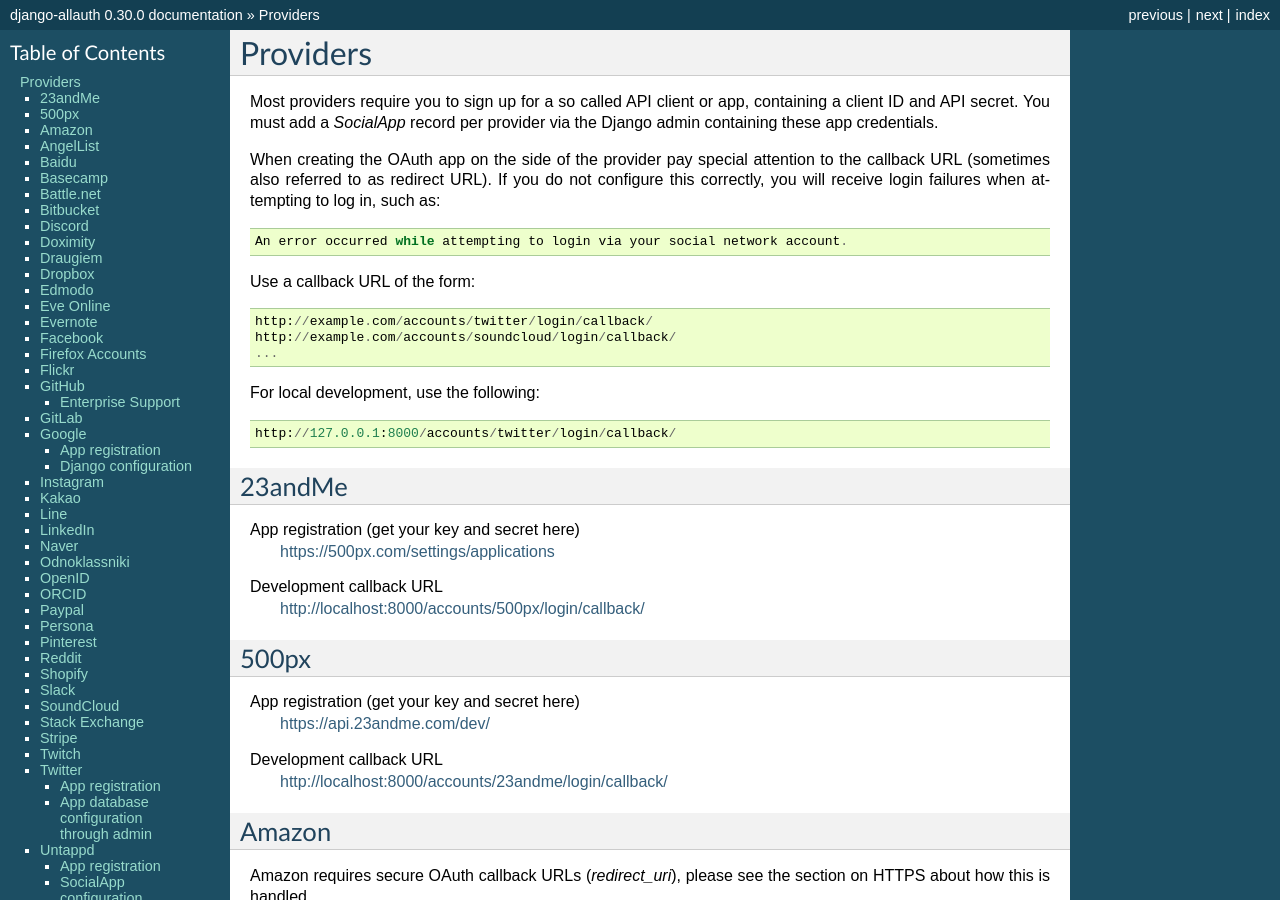
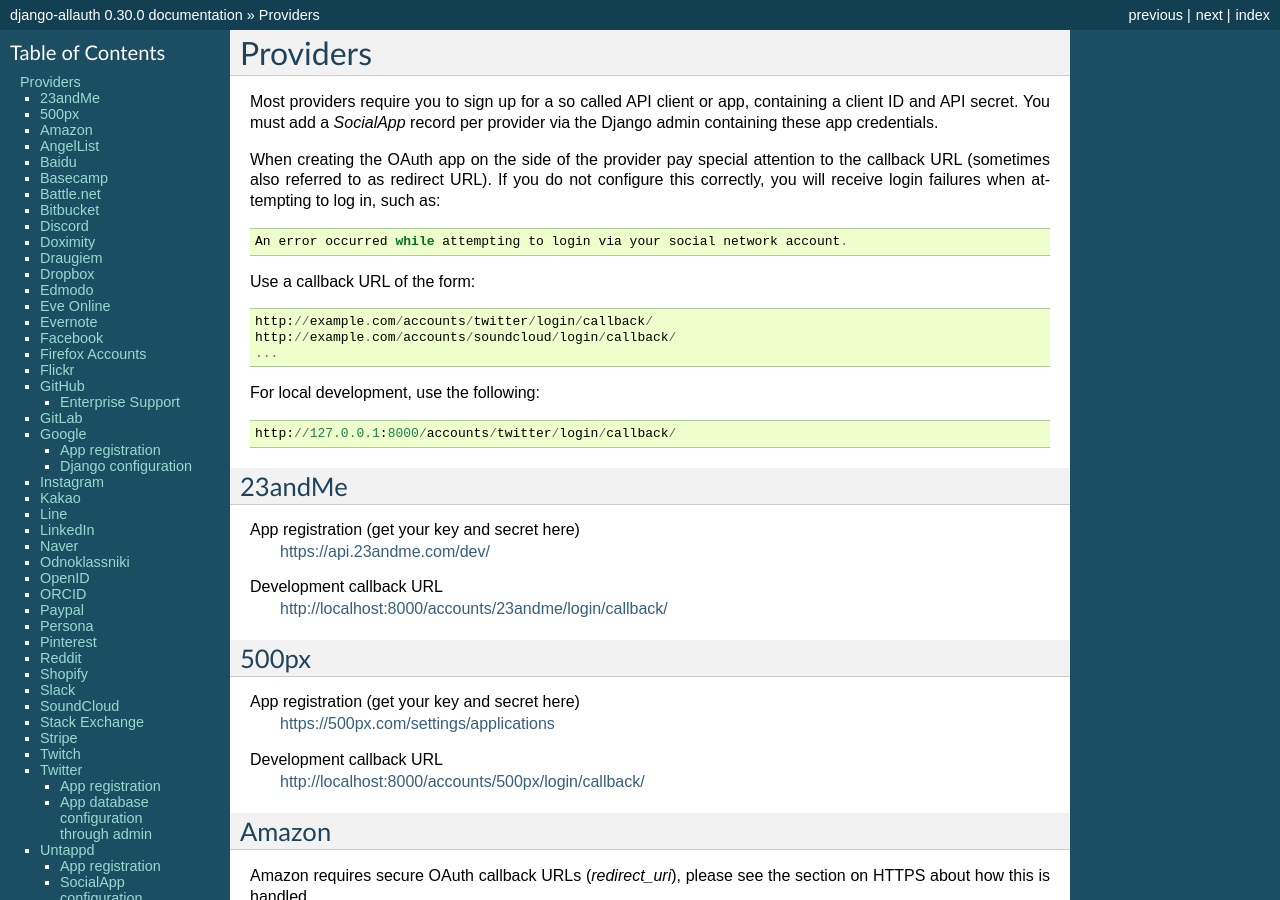
Before and after one commit to pennersr/django-allauth, a Sphinx documentation site: the page built from docs/providers.rst, in a window 1280 px wide and 900 px high. Built offline with Sphinx 7.4.7, drawn with Linux system fonts in a browser that asks for light colours.

```diff
--- a/docs/providers.rst
+++ b/docs/providers.rst
@@ -28,20 +28,20 @@ For local development, use the following::
 -------
 
 App registration (get your key and secret here)
-    https://500px.com/settings/applications
+    https://api.23andme.com/dev/
 
 Development callback URL
-    http://localhost:8000/accounts/500px/login/callback/
+    http://localhost:8000/accounts/23andme/login/callback/
 
 
 500px
 -------
 
 App registration (get your key and secret here)
-    https://api.23andme.com/dev/
+    https://500px.com/settings/applications
 
 Development callback URL
-    http://localhost:8000/accounts/23andme/login/callback/
+    http://localhost:8000/accounts/500px/login/callback/
 
 
 Amazon
```
